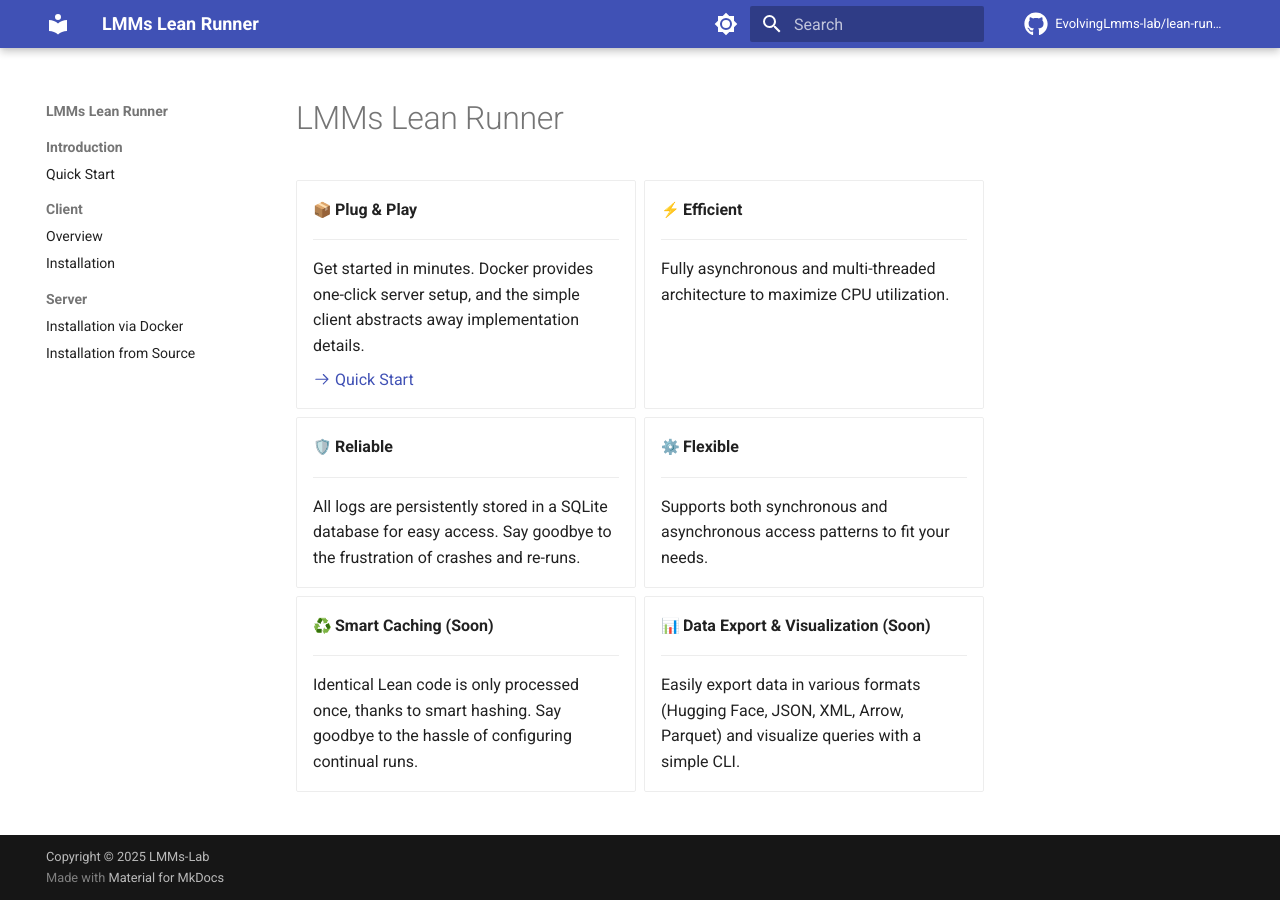
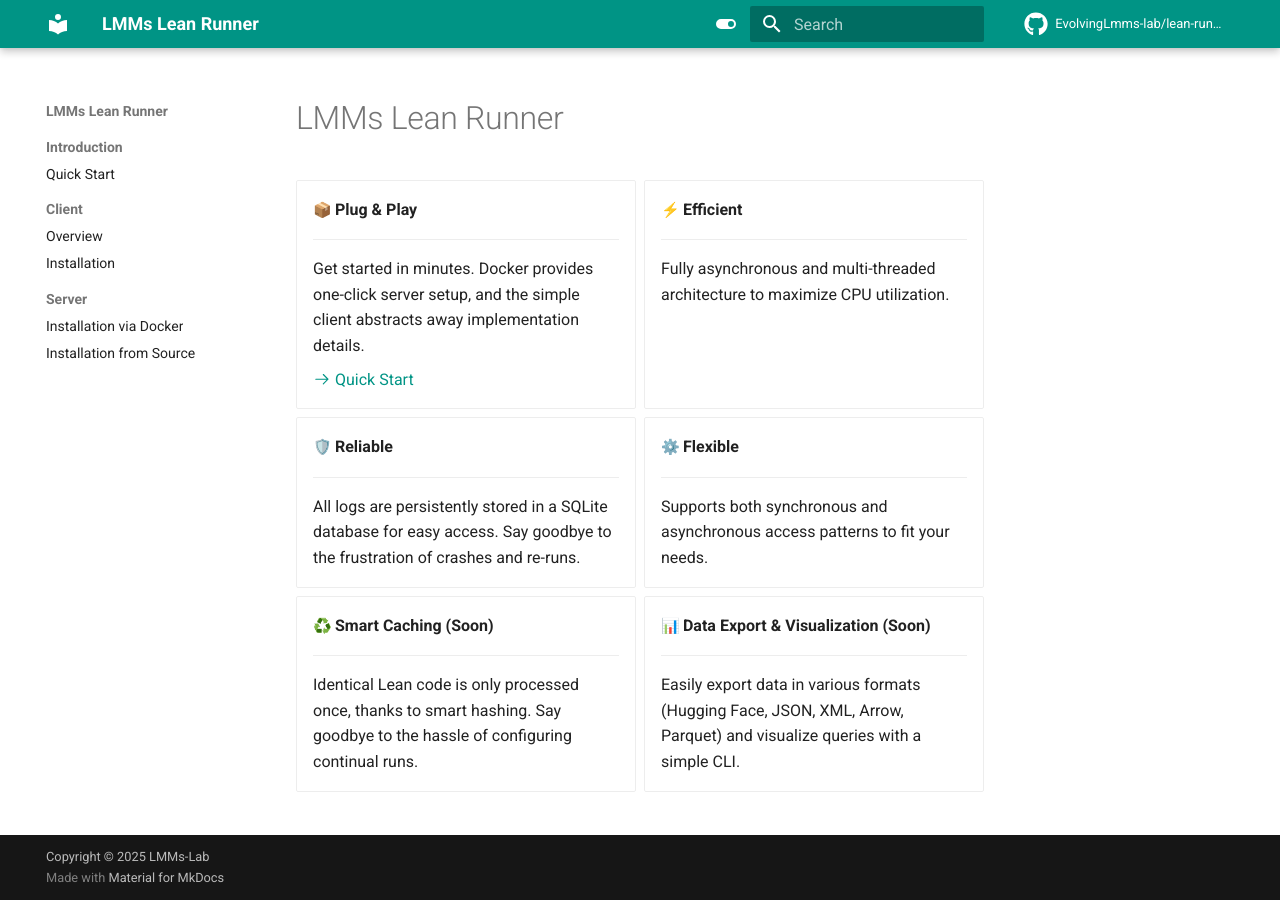
Before and after one commit to EvolvingLMMs-Lab/lean-runner, an MkDocs documentation site: the page built from docs/index.md, in a window 1280 px wide. Built offline with MkDocs 1.6.1 and Material for MkDocs 9.7.7, drawn with Linux system fonts in a browser that asks for light colours; emoji names are drawn with the system emoji font; comment, search, counter and statistics services are not loaded.

Commit message:
Enhance theme configuration in mkdocs.yml
- Updated color palette for light and dark modes with new primary and accent colors.
- Changed toggle icons for dark and light mode switches for improved visual clarity.

```diff
--- a/mkdocs.yml
+++ b/mkdocs.yml
@@ -10,13 +10,17 @@ theme:
   palette:
     - media: "(prefers-color-scheme: light)"
       scheme: default
+      primary: teal
+      accent: cyan
       toggle:
-        icon: material/brightness-7
+        icon: material/toggle-switch
         name: Switch to dark mode
     - media: "(prefers-color-scheme: dark)"
       scheme: slate
+      primary: black
+      accent: purple
       toggle:
-        icon: material/brightness-4
+        icon: material/toggle-switch-off-outline
         name: Switch to light mode
   features:
     - navigation.instant
```
